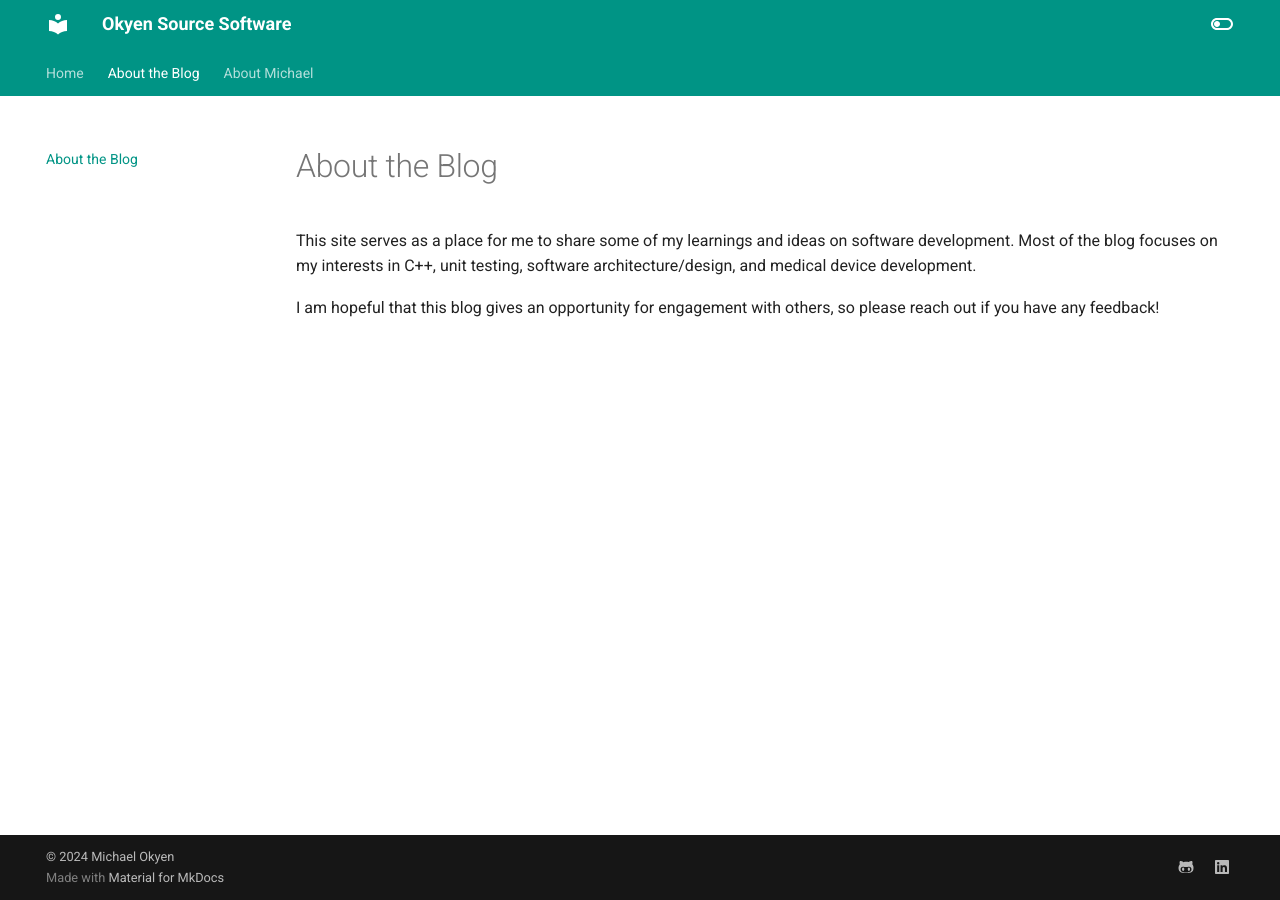
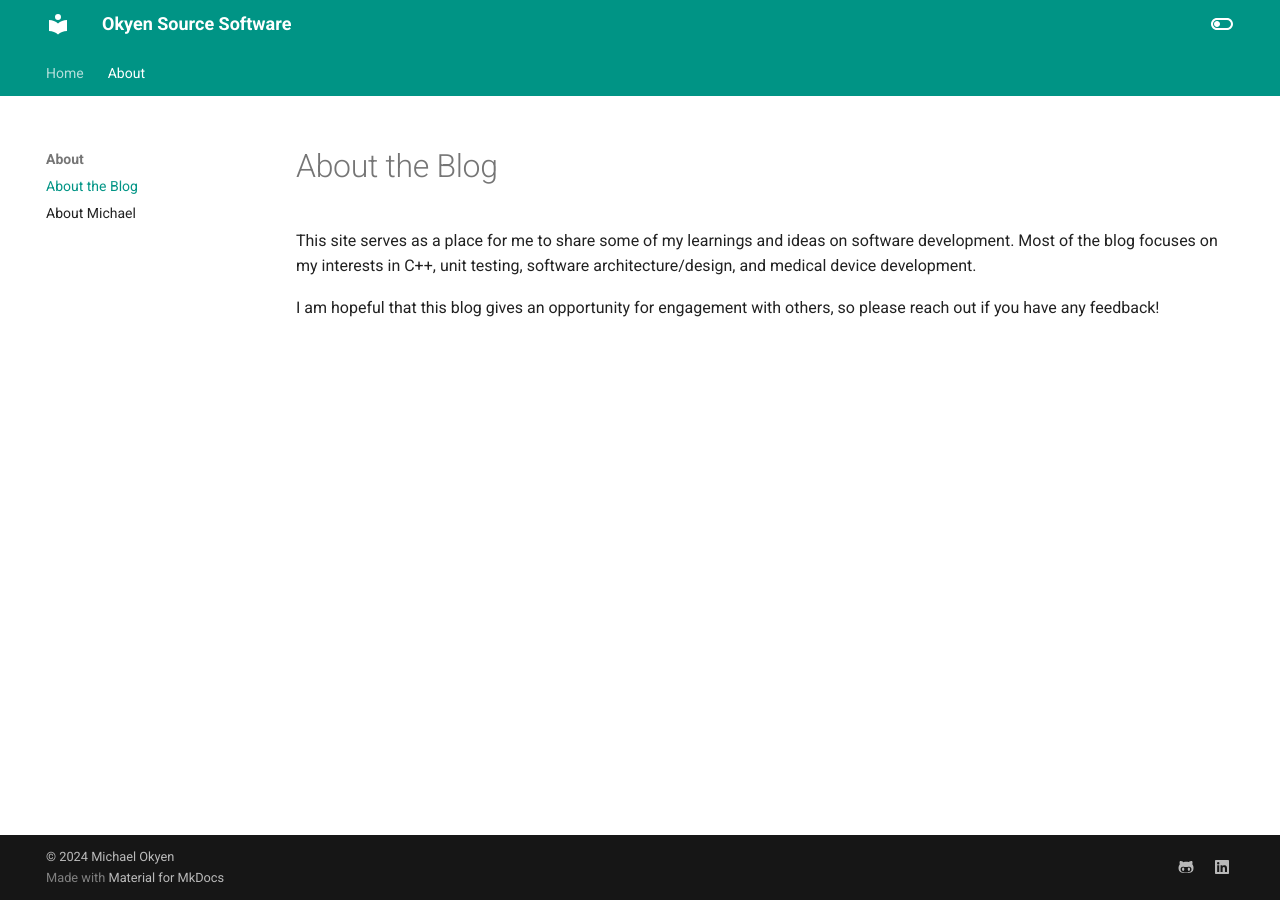
Before and after one commit to mokyen/okyensourcesoftware, an MkDocs documentation site: the page built from docs/about.md, in a window 1280 px wide. Built offline with MkDocs 1.6.1 and Material for MkDocs 9.7.7, drawn with Linux system fonts in a browser that asks for light colours; some of the changed lines change nothing that is shown.

```diff
--- a/mkdocs.yml
+++ b/mkdocs.yml
@@ -53,5 +53,11 @@
   - pymdownx.emoji:
       emoji_generator: !!python/name:materialx.emoji.to_svg
 
+nav:
+  - Home: 'index.md'
+  - About:
+    - 'about.md'
+    - 'bio.md'
+
 copyright: |
   &copy; 2024 <a href="https://github.com/mokyen"  target="_blank" rel="noopener">Michael Okyen</a>
```
Also changed, not shown: invariance.md (+1 -2 lines).
